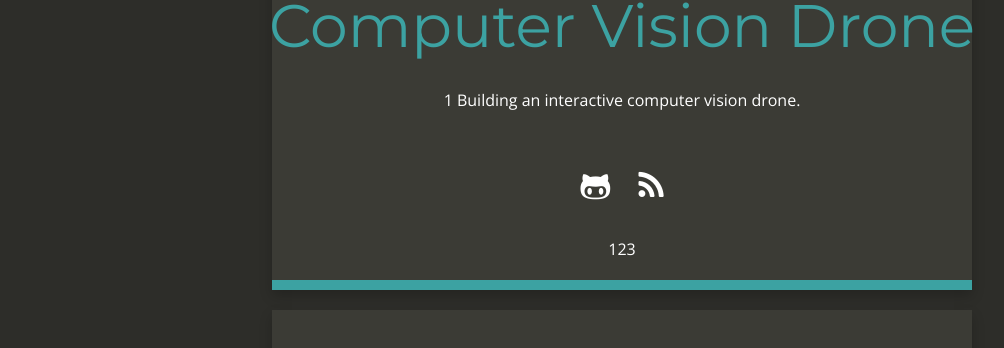
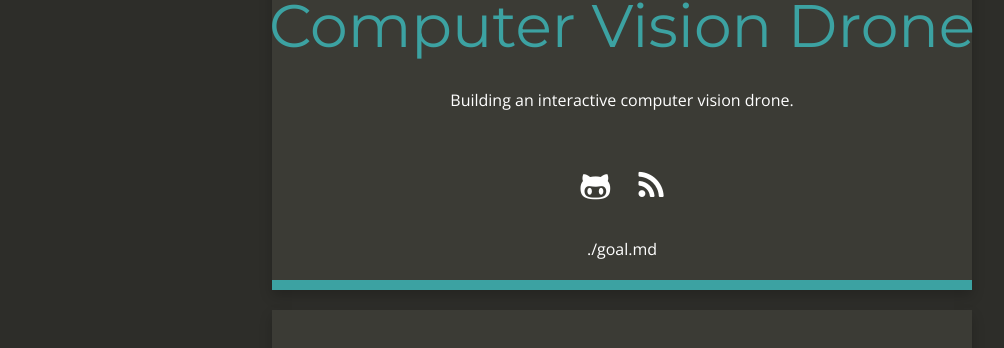
Before and after one commit to AlenaUl/drone-test-2, a Jekyll site: the page built from index.html, in a window 1280 px wide. Shown: the part 172-520 px from the top of the page, without its empty margins (18-1022 px from the left). Built offline with Jekyll 4.4.1, drawn with Linux system fonts in a browser that asks for light colours; nearby versions of some CDN libraries.

Commit message:
Update _config.yml

```diff
--- a/_config.yml
+++ b/_config.yml
@@ -1,10 +1,10 @@
 # Site settings
 title: "Computer Vision Drone"
 email: info@codecentric.de
-description: 123
+description: "./goal.md"
 baseurl: "/drone-test-2/"
 url: "https://alenaul.github.io/drone-test-2/"
-title_description: "1 Building an interactive computer vision drone."
+title_description: "Building an interactive computer vision drone."
 title_image: "https://www.gravatar.com/avatar/00000000000000000000000000000000?s=500&d=mm"
 google_analytics: "UA-20365477-4"
 disqus_account: drone-test-2
```
